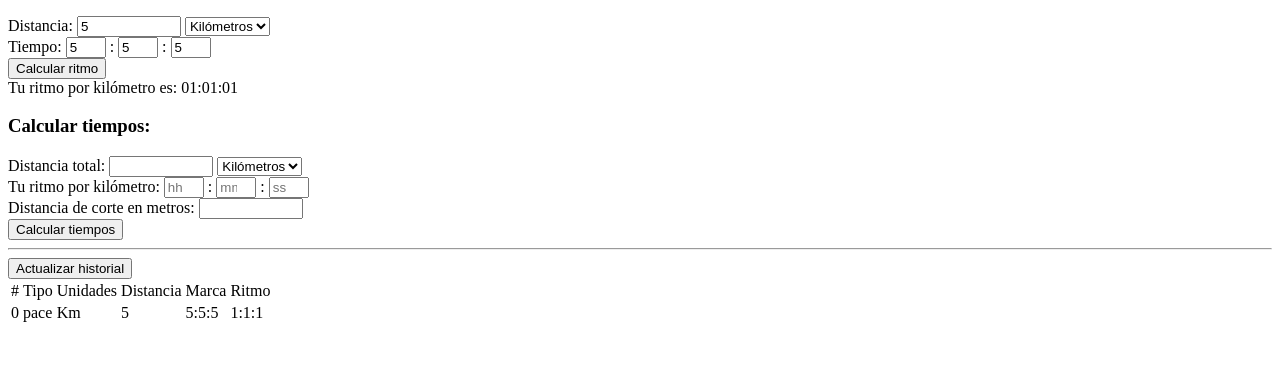
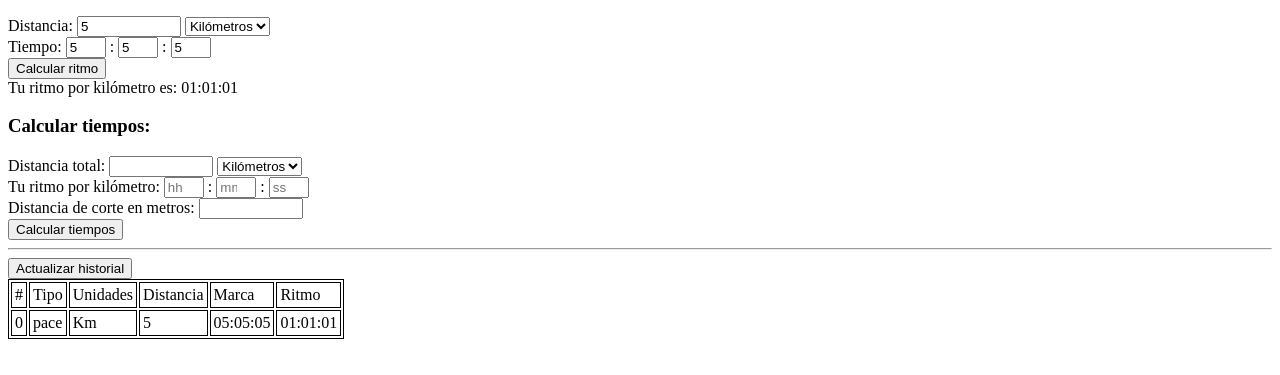
Before and after one commit to Iglloala/calculatorPubSub, a plain HTML site: page index.html in a window 1280 px wide. Both pictures are taken after typing "5", "5", "5", "5" into the empty fields and a click on the button "Calcular ritmo". Shown: the part 105-480 px from the top of the page. Drawn offline with Linux system fonts and the light colour scheme.

Commit message:
Corregido
A ver, funcionar funciona pero me falta que haga lo mismo para las marcas y ojo! Que cuando hago lo de preparar el objeto objectHistory y llamar al método add dentro de la función Pace de calculator.. MAL!! eso debería ir en el evento que hay en main para disparar el cálculo del ritmo (y de la marca si la hubiera) de modo que la calculadora no dependa de esa basura

```diff
--- a/index.html
+++ b/index.html
@@ -3,6 +3,14 @@
 <head>
 	<meta charset="UTF-8">
 	<title>test publisher/subscriber module</title>
+	<style>
+		table, td, tr, th {
+			border: 1px solid black;
+		}
+		td, th {
+			padding: 3px;
+		}
+	</style>
 </head>
 <body>
 	<div id="wrapper-ppal">
--- a/js/calculatorHistoryView.js
+++ b/js/calculatorHistoryView.js
@@ -87,7 +87,10 @@ var CalculatorHistoryView = (function(){
 
 		// Me creo una función auxiliar para pasar los tiempos a string
 		function _time2String(time){
-			var salida = time.hours + ":" + time.minutes + ":" + time.seconds;
+			var horas = (time.hours>9)?time.hours:'0'+time.hours;
+			var minutos = (time.minutes>9)?time.minutes:'0'+time.minutes;
+			var segundos = (time.seconds>9)?time.seconds:'0'+time.seconds;
+			var salida =  horas + ":" + minutos + ":" + segundos;
 			return salida;
 		}
 	}
```
